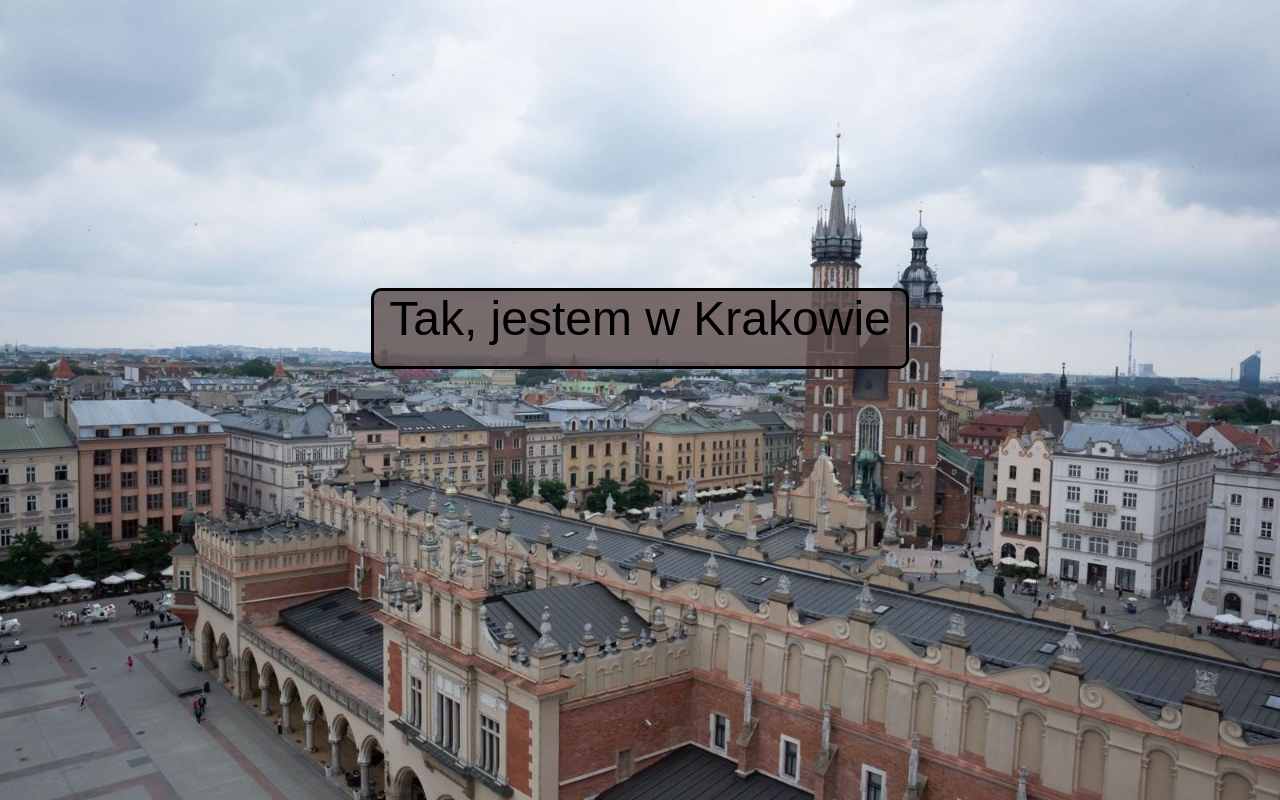
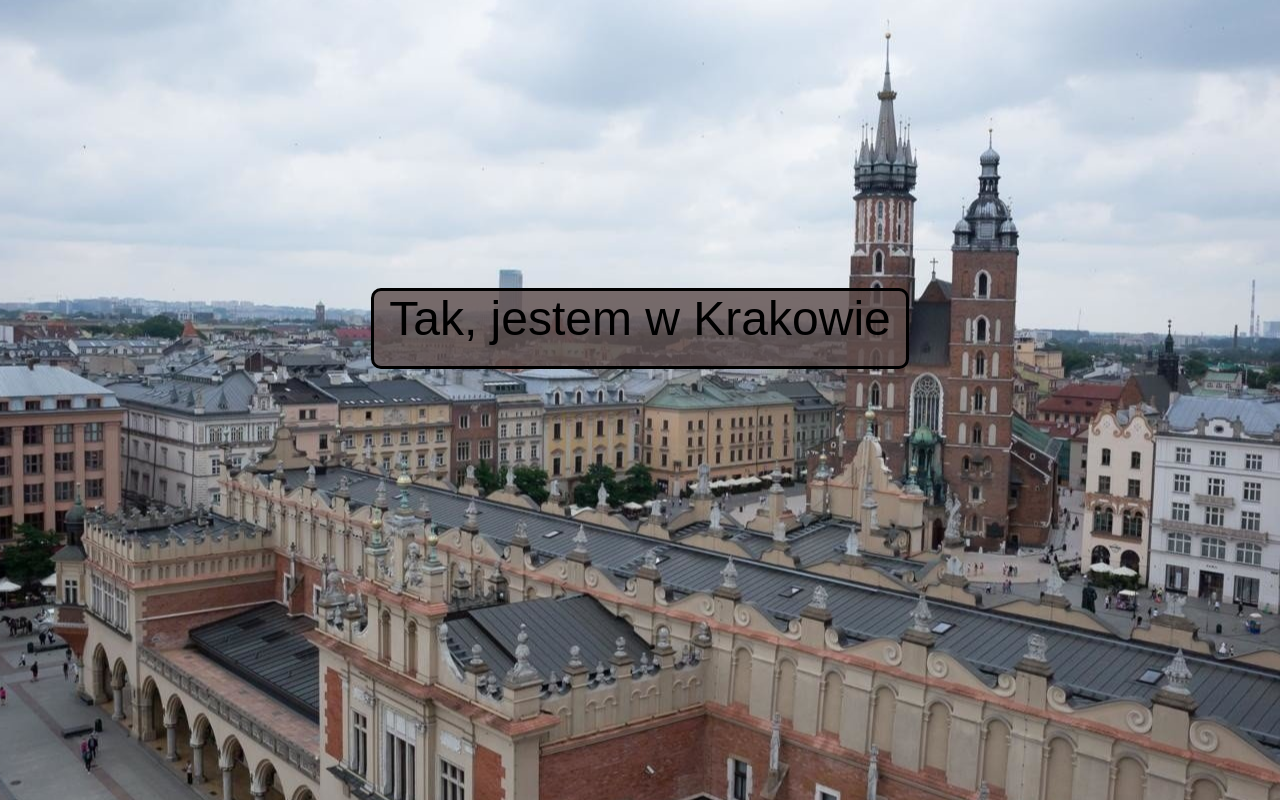
Before and after one commit to Zuroslaw/Zuroslaw.github.io, a plain HTML site: page index.html in a window 1280 px wide. Drawn offline with Linux system fonts and the light colour scheme; a web font is replaced by a local one.

Commit message:
Update index.html

```diff
--- a/index.html
+++ b/index.html
@@ -6,10 +6,9 @@
   <link href="https://fonts.cdnfonts.com/css/phoenix-rising" rel="stylesheet">
 
   <style>
-      body {    display: flex;
-        background-image: url(/krk.jpg);
-        background-repeat: no-repeat;
-        background-size: cover;
+      body {
+        display: flex;
+        background: url(/krk.jpg) no-repeat center center fixed, #5D4D4BCC;
         justify-content: center;
         align-items: flex-start;
         align-content: center;
```
